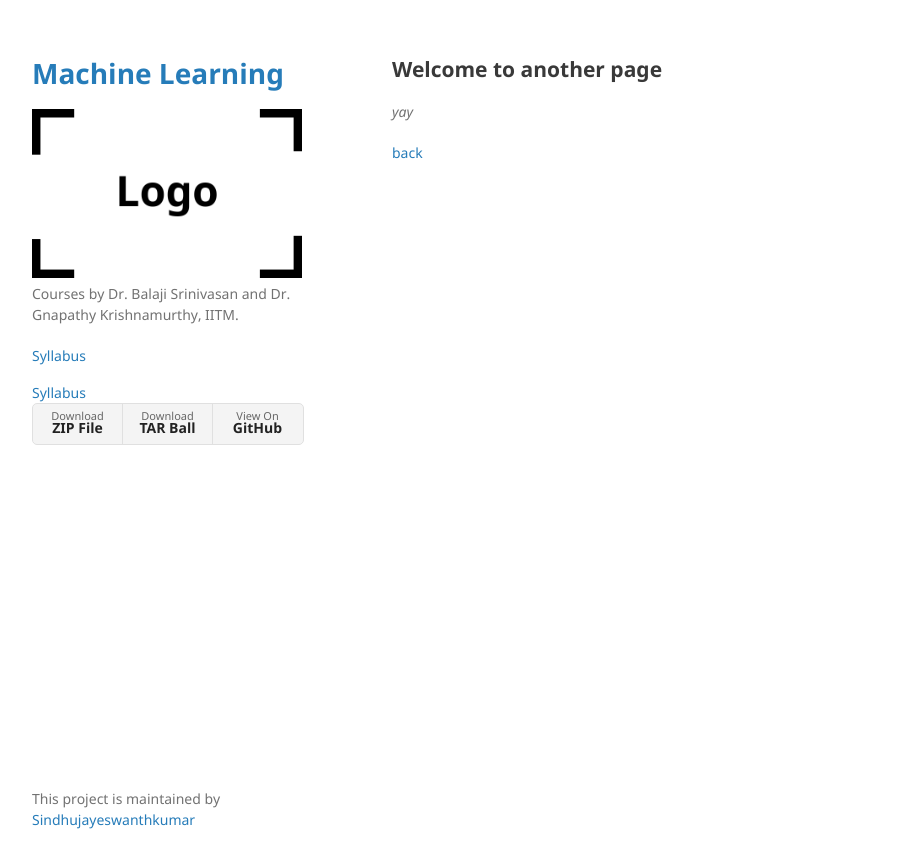
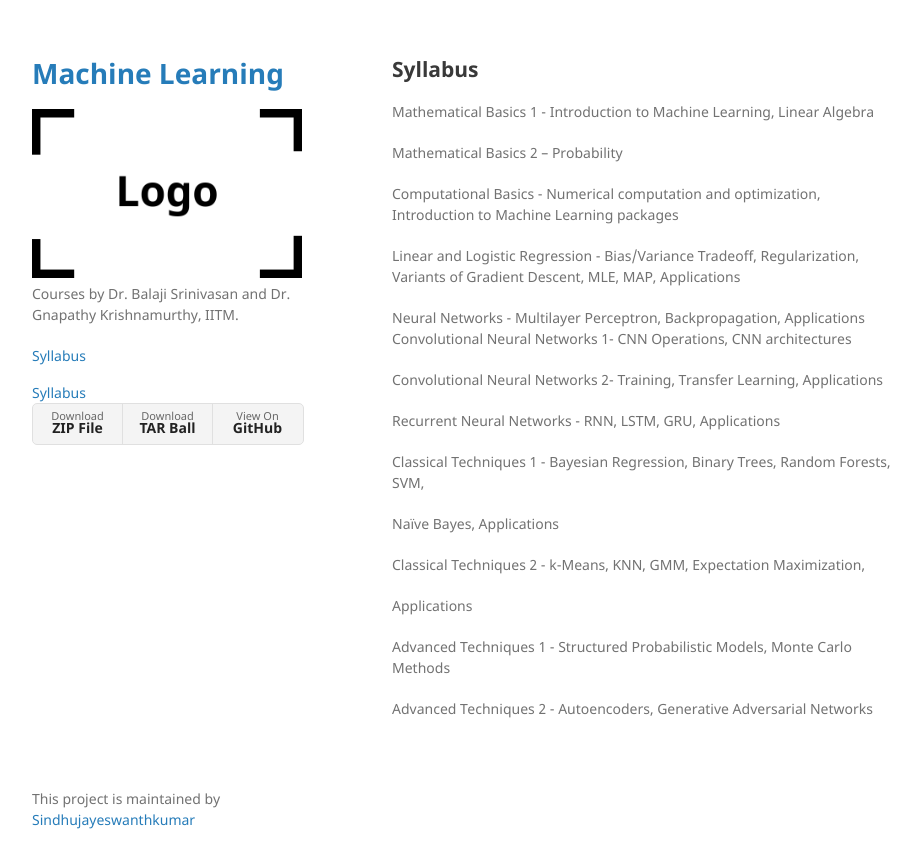
Before and after one commit to Sindhujayeswanthkumar/Sindhujayeswanthkumar, a Jekyll site: the page built from another-page.md, in a window 1280 px wide. Shown: the top 868 px of the page, without its empty margins (178-1099 px from the left). Built offline with Jekyll 4.4.1, drawn with Linux system fonts in a browser that asks for light colours; our own code applies the rules of GitHub Pages for plain Markdown files.

Commit message:
Update another-page.md

```diff
--- a/another-page.md
+++ b/another-page.md
@@ -2,8 +2,30 @@
 layout: default
 ---
 
-## Welcome to another page
+## Syllabus
 
-_yay_
+Mathematical Basics 1 - Introduction to Machine Learning, Linear Algebra
 
-[back](./)
+Mathematical Basics 2 -- Probability
+
+Computational Basics - Numerical computation and optimization, Introduction to Machine Learning packages
+
+Linear and Logistic Regression - Bias/Variance Tradeoff, Regularization, Variants of Gradient Descent, MLE, MAP, Applications
+
+Neural Networks - Multilayer Perceptron, Backpropagation, Applications Convolutional Neural Networks 1- CNN Operations, CNN architectures
+
+Convolutional Neural Networks 2- Training, Transfer Learning, Applications
+
+Recurrent Neural Networks - RNN, LSTM, GRU, Applications
+
+Classical Techniques 1 - Bayesian Regression, Binary Trees, Random Forests, SVM,
+
+Naïve Bayes, Applications
+
+Classical Techniques 2 - k-Means, KNN, GMM, Expectation Maximization,
+
+Applications
+
+Advanced Techniques 1 - Structured Probabilistic Models, Monte Carlo Methods
+
+Advanced Techniques 2 - Autoencoders, Generative Adversarial Networks
```
